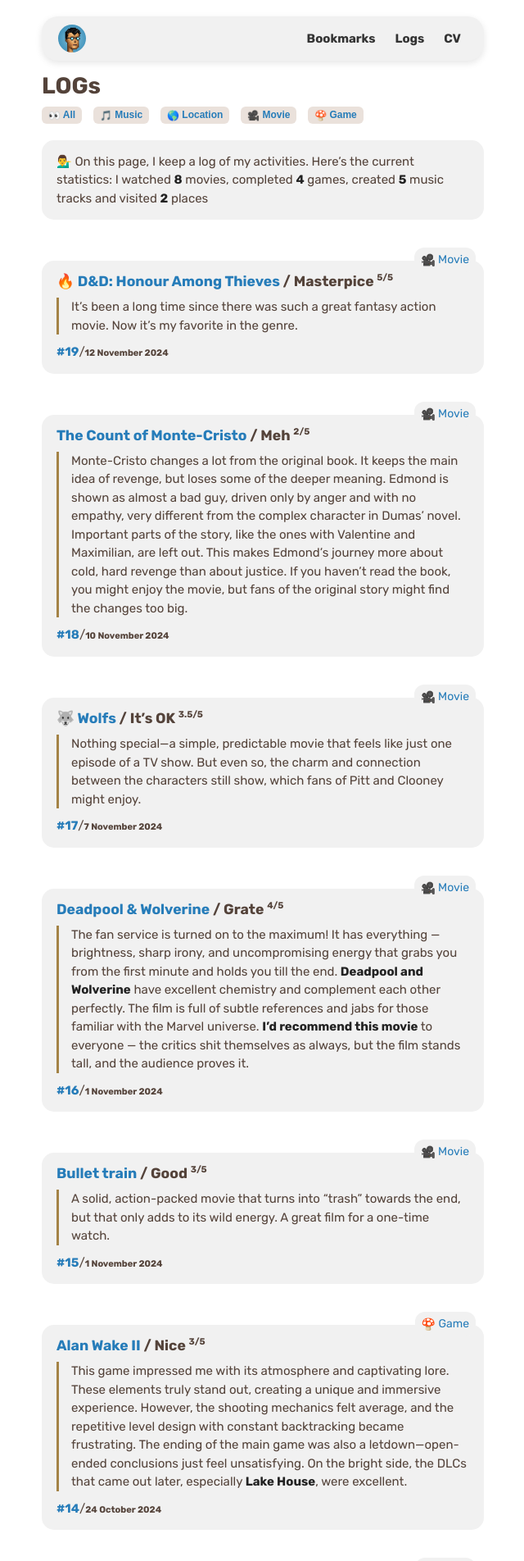
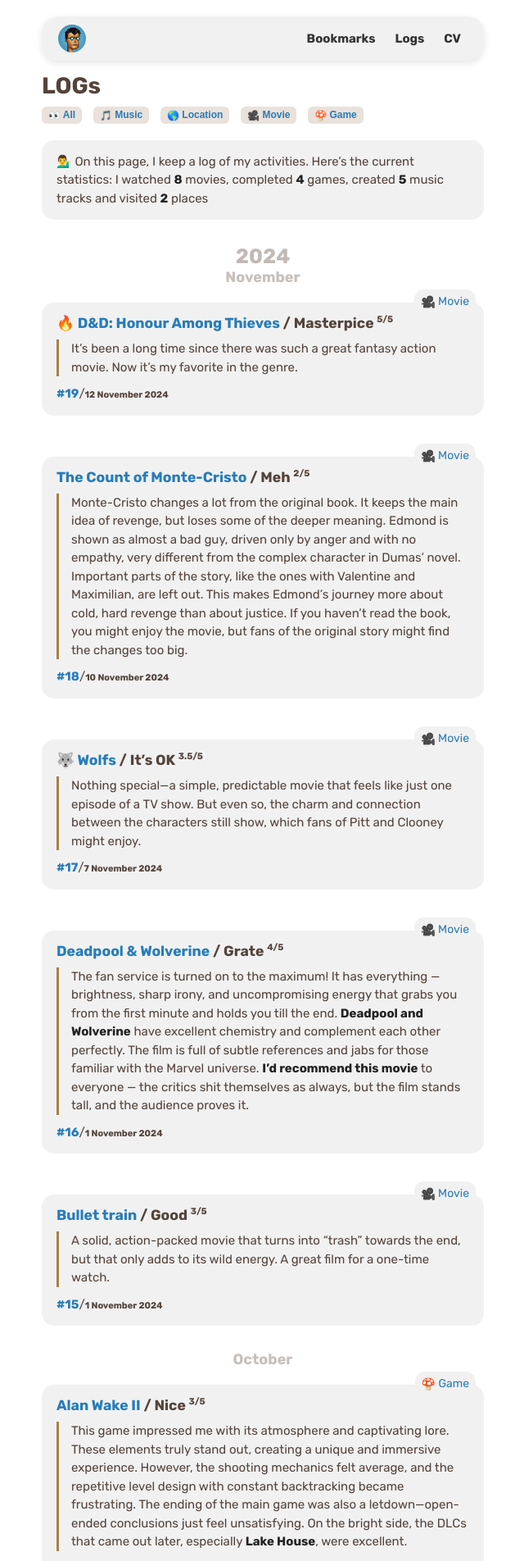
Before and after one commit to alobanov/alobanov.github.io, a Jekyll site: the page built from logs.md, in a window 1280 px wide. Shown: the top 1904 px of the page at 82% size, without its empty margins (319-959 px from the left). Built offline with Jekyll 4.4.1, drawn with Linux system fonts in a browser that asks for light colours; emoji names are drawn with the system emoji font; some web fonts are replaced; a style sheet for code colours, icons or effects is not loaded; some of the changed text lies outside the part shown.

Commit message:
Add month and year divider

```diff
--- a/assets/css/style.css
+++ b/assets/css/style.css
@@ -463,3 +463,21 @@
 .spacer {
     height: 10px;
 }
+
+/* Разделитель года */
+.year-divider {
+    font-size: 25px;
+    font-family: "Rubik", sans-serif;
+    color: #5a463560;
+    text-align: center;
+    font-weight: bold;
+}
+
+/* Разделитель месяца */
+.month-divider {
+    font-size: 18px;
+    font-family: "Rubik", sans-serif;
+    color: #5a463557;
+    font-weight: bold;
+    text-align: center;
+}
--- a/logs.md
+++ b/logs.md
@@ -41,7 +41,24 @@
 <div class="spacer"></div>
 
 {% assign sorted_logs = site.logs | sort: 'date' | reverse %}
+{% assign current_month = "" %}
+{% assign current_year = "" %}
+
 {% for log in sorted_logs %}
+  {% assign log_month = log.date | date: "%B" %}
+  {% assign log_year = log.date | date: "%Y" %}
+
+  {% if log_year != current_year %}
+<div class="year-divider">{{ log_year }}</div>
+    {% assign current_year = log_year %}
+    {% assign current_month = "" %}
+  {% endif %}
+
+  {% if log_month != current_month %}
+<div class="month-divider">{{ log_month }}</div>
+    {% assign current_month = log_month %}
+  {% endif %}
+
 <div class="bubble">
   {% assign reversed_index = forloop.length | minus: forloop.index | plus: 1 %}
 
```
